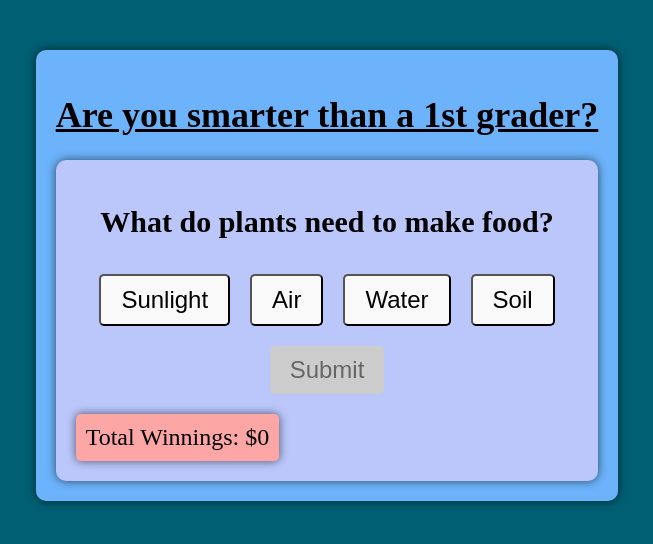
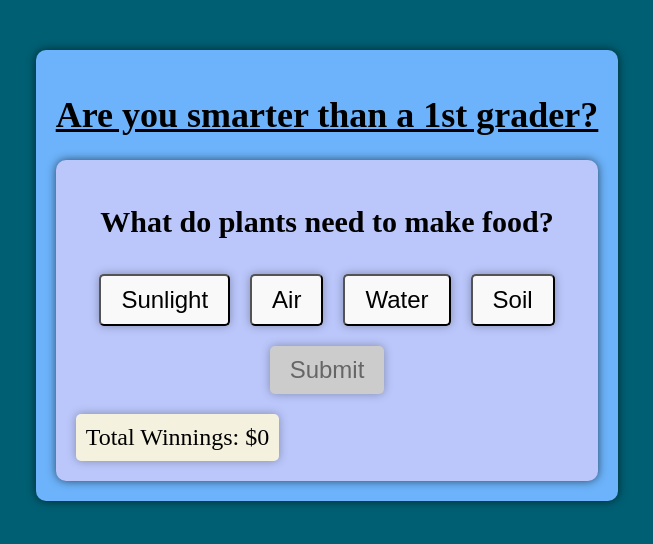
Before and after one commit to jimmacur/are-you-smarter, an Angular app: page /game in a window 1280 px wide. Shown: the top 544 px of the page, without its empty margins (313-966 px from the left). Built offline with nearby package versions, Linux system fonts and the light colour scheme.

Commit message:
add styling to question and about component

```diff
--- a/src/app/about/about.component.css
+++ b/src/app/about/about.component.css
@@ -7,7 +7,6 @@
 
 .background {
   background-color: #e9d8a6;
-  padding: 20px;
   border-radius: 10px;
   max-width: 700px;
   box-shadow: 0 4px 8px 0 rgba(0, 0, 0, 0.6);
--- a/src/app/question/question.component.css
+++ b/src/app/question/question.component.css
@@ -36,6 +36,7 @@
   cursor: pointer;
   font-size: 24px;
   transition: background-color 0.3s ease;
+  box-shadow: 0 0 10px rgba(0, 0, 0, 0.3);
 }
 
 .answers-container button:hover {
@@ -53,8 +54,7 @@
 }
 
 .submit-button {
-  background-color: #4CAF50;
-  color: white;
+  background-color: #52b69a;
   border: none;
   padding: 10px 20px;
   margin: 10px;
@@ -62,15 +62,21 @@
   cursor: pointer;
   font-size: 24px;
   transition: background-color 0.3s ease;
+  box-shadow: 0 0 10px rgba(0, 0, 0, 0.3);
   width: fit-content;
 }
+
+.submit-button:hover {
+  background-color:rgb(21, 198, 201);
+}
+
 
 .total-winnings {
   font-size: 24px;
   margin-top: 10px;
   padding: 10px;
-  background-color:rgb(253, 166, 166);
+  background-color: #f4f1de;
   align-self: flex-start;
   border-radius: 5px;
-  box-shadow: 0 0 10px rgba(0, 0, 0, 0.6);
+  box-shadow: 0 0 10px rgba(0, 0, 0, 0.3);
 }
```
